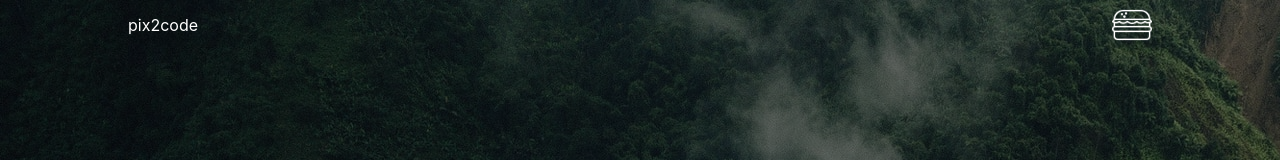
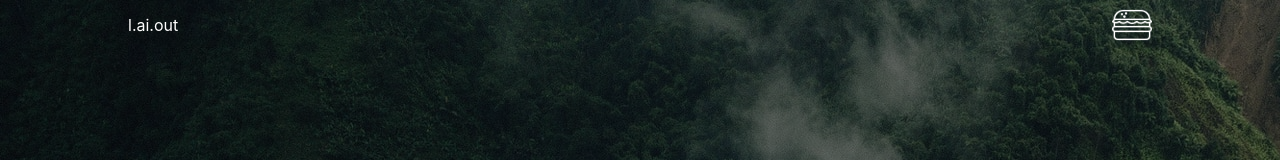
Before and after one commit to sracela/laiout, a Next.js app: page / in a window 1280 px wide. Shown: the top 160 px of the page. Built offline with nearby package versions, Linux system fonts and the light colour scheme.

Commit message:
change name pix2code to laiout  in layout component

```diff
--- a/components/layout.js
+++ b/components/layout.js
@@ -4,7 +4,9 @@ import Link from 'next/link'
 
 import NavBackButton from '../components/NavBackButton'
 
-export const siteTitle = 'Pix2code'
+export const siteTitle = 'l.ai.out'
+
+const isServer = typeof window === "undefined";
 
 export default function Layout({ children, home }) {
 
@@ -20,18 +22,21 @@ export default function Layout({ children, home }) {
             </Head>
             <header>
                 <nav className={styles.nav}>
-                    <Link href="/"><a className={styles.logo}>pix2code</a></Link>
+                    <Link href="/"><a className={styles.logo}>l.ai.out</a></Link>
                     <img className={styles.hamburguer} src="/images/icons8-hamburguesa-50.png" alt="hamburger" />
                 </nav>
             </header>
             <main className={styles.main}>
-                {children}
+            {children}
+            {/* {!isServer &&
+                <React.Suspense fallback={<h1>Loading profile...</h1>}>
+                                     {children}
+                </React.Suspense>} */}
             </main>
             <footer className={styles.footer}>
                 <p>Powered by sracela</p>
                 {!home && (
                     <div>
-                        {/* <span onClick={() => router.back()}>Previous page</span> */}
                         <NavBackButton />
                     </div>
                 )}
```
Also changed, not shown: public/images/loading.svg (added).
